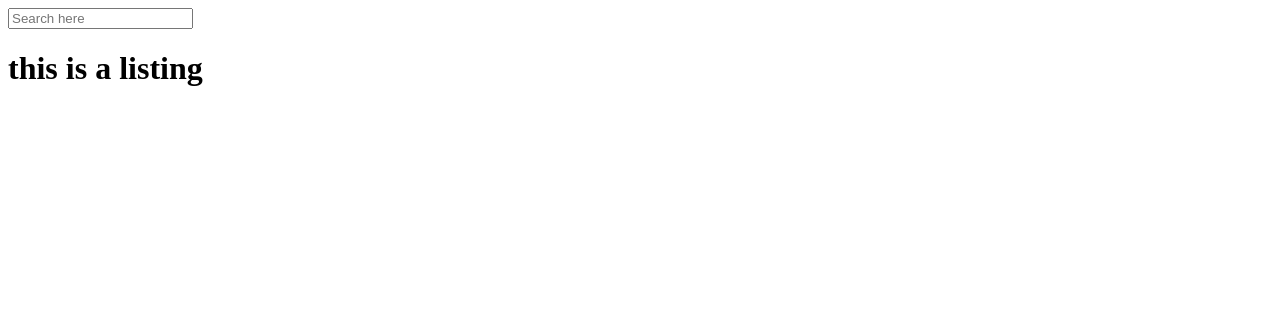
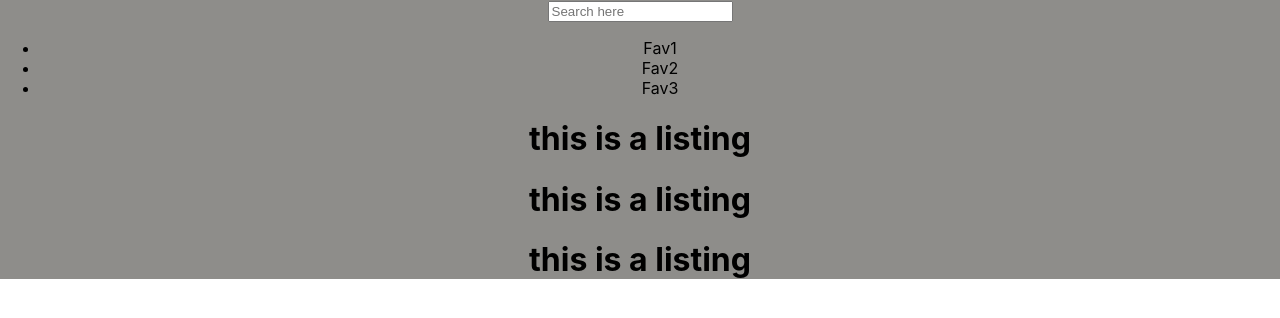
Before and after one commit to innoc3ntt/reddit-nano, a React (Create React App) app: page / in a window 1280 px wide. Shown: the top 318 px of the page. Built offline with nearby package versions, Linux system fonts and the light colour scheme.

Commit message:
link stylesheet to index

```diff
--- a/src/app/App.css
+++ b/public/index.css
@@ -1,5 +1,27 @@
+body {
+  margin: 0;
+  font-family: -apple-system, BlinkMacSystemFont, "Segoe UI", "Roboto", "Oxygen",
+    "Ubuntu", "Cantarell", "Fira Sans", "Droid Sans", "Helvetica Neue",
+    sans-serif;
+  -webkit-font-smoothing: antialiased;
+  -moz-osx-font-smoothing: grayscale;
+}
+
+code {
+  font-family: source-code-pro, Menlo, Monaco, Consolas, "Courier New",
+    monospace;
+}
+:root {
+  --cream: #eae7dc;
+  --light-brown: #d8c3a5;
+  --dark-gray: #8e8d8a;
+  --light-pink: #e98074;
+  --intense-pink: #e85a4f;
+}
+
 .App {
   text-align: center;
+  background-color: var(--dark-gray);
 }
 
 .App-logo {
--- a/public/index.html
+++ b/public/index.html
@@ -15,6 +15,7 @@
       user's mobile device or desktop. See https://developers.google.com/web/fundamentals/web-app-manifest/
     -->
     <link rel="manifest" href="%PUBLIC_URL%/manifest.json" />
+    <link rel="stylesheet" href="%PUBLIC_URL%/index.css" />
     <!--
       Notice the use of %PUBLIC_URL% in the tags above.
       It will be replaced with the URL of the `public` folder during the build.
@@ -24,7 +25,7 @@
       work correctly both with client-side routing and a non-root public URL.
       Learn how to configure a non-root public URL by running `npm run build`.
     -->
-    <title>React App</title>
+    <title>Reddit Nano</title>
   </head>
   <body>
     <noscript>You need to enable JavaScript to run this app.</noscript>
--- a/src/app/App.js
+++ b/src/app/App.js
@@ -1,12 +1,14 @@
-import "./App.css";
 import Listings from "../features/listings/Listings";
 import SearchBar from "../components/searchBar/SearchBar";
+import Favorites from "../components/favorites/Favorites";
 
 function App() {
   return (
-    <div>
-      <SearchBar />
-      <nav></nav>
+    <div className="App">
+      <div className="SearchBar">
+        <SearchBar />
+      </div>
+      <Favorites />
       <Listings />
     </div>
   );
--- /dev/null
+++ b/src/components/favorites/Favorites.js
@@ -0,0 +1,13 @@
+import React from "react";
+
+export default function Favorites() {
+  return (
+    <div>
+      <ul>
+        <li>Fav1</li>
+        <li>Fav2</li>
+        <li>Fav3</li>
+      </ul>
+    </div>
+  );
+}
--- a/src/features/listings/Listings.js
+++ b/src/features/listings/Listings.js
@@ -5,6 +5,8 @@ export default function Listings() {
   return (
     <div>
       <Listing />
+      <Listing />
+      <Listing />
     </div>
   );
 }
--- a/src/index.css
+++ /dev/null
@@ -1,13 +0,0 @@
-body {
-  margin: 0;
-  font-family: -apple-system, BlinkMacSystemFont, 'Segoe UI', 'Roboto', 'Oxygen',
-    'Ubuntu', 'Cantarell', 'Fira Sans', 'Droid Sans', 'Helvetica Neue',
-    sans-serif;
-  -webkit-font-smoothing: antialiased;
-  -moz-osx-font-smoothing: grayscale;
-}
-
-code {
-  font-family: source-code-pro, Menlo, Monaco, Consolas, 'Courier New',
-    monospace;
-}
```
Also changed, not shown: src/app/routes.js (+10 -10 lines).
